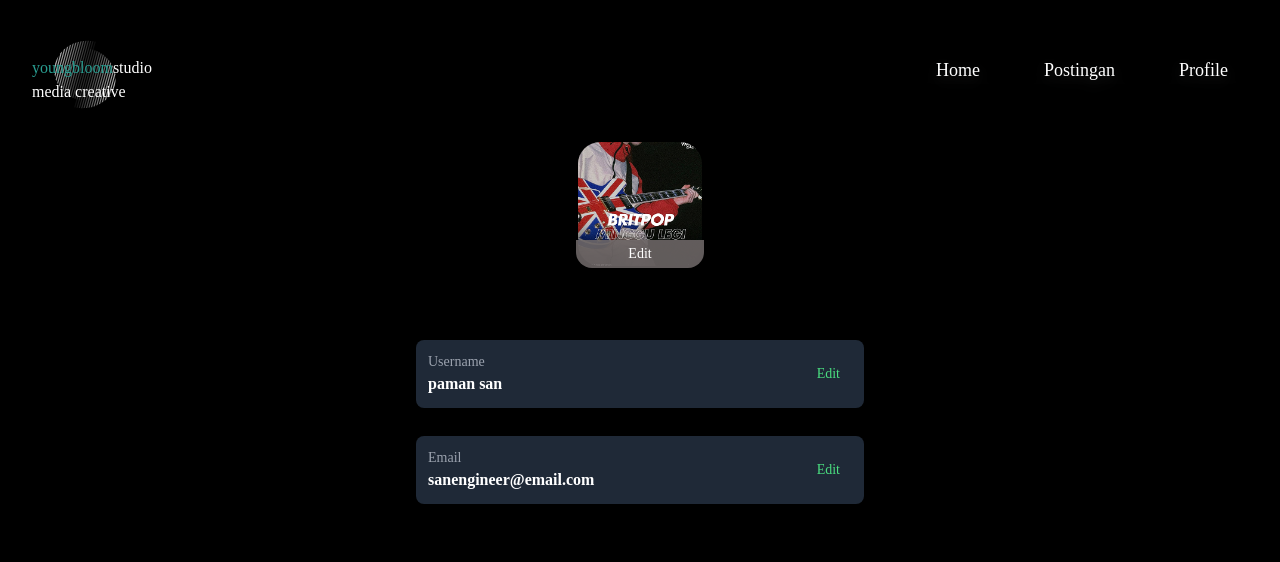
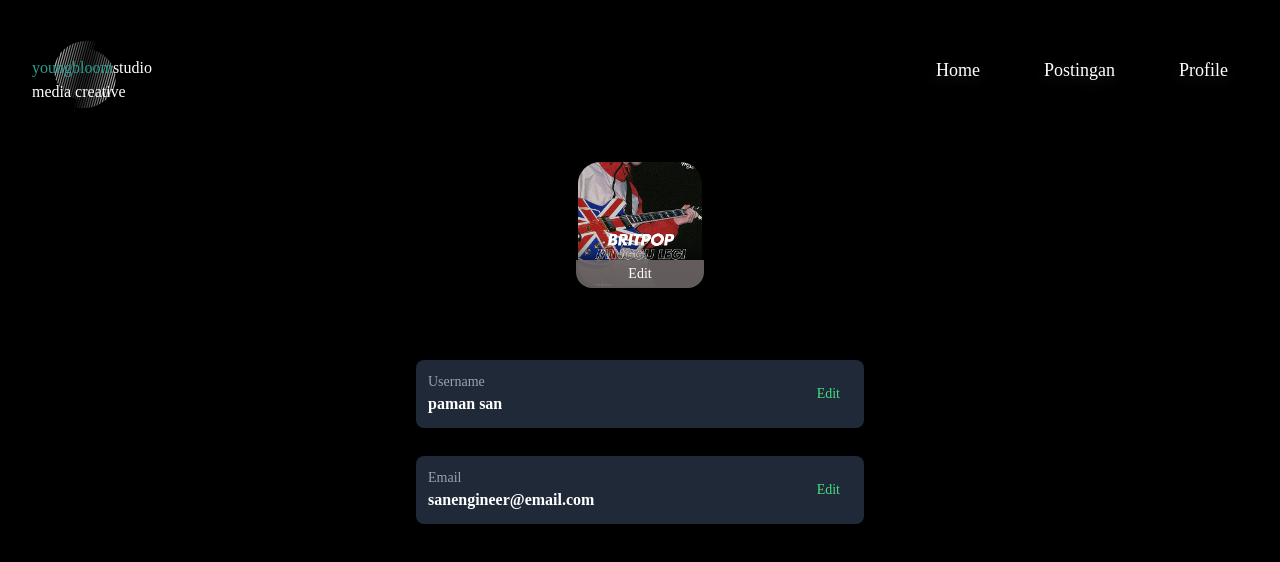
Before and after one commit to AzhuraaaReyy/YoungBloom, a React (Vite) app: page /profile in a window 1280 px wide. Shown: the top 562 px of the page. Built offline with nearby package versions, Linux system fonts and the light colour scheme; a web font is replaced by a local one.

Commit message:
profile1

```diff
--- a/src/Components/Fragments/profile.jsx
+++ b/src/Components/Fragments/profile.jsx
@@ -14,7 +14,7 @@ const ProfilePage = () => {
       {/* Foto Profil */}
       <div className="mt-20"></div>
 
-      <div className="relative w-32 h-32 mt-5 mb-10">
+      <div className="relative w-32 h-32 mt-10 mb-10">
         <img
           src={image}
           alt="Profile"
```
